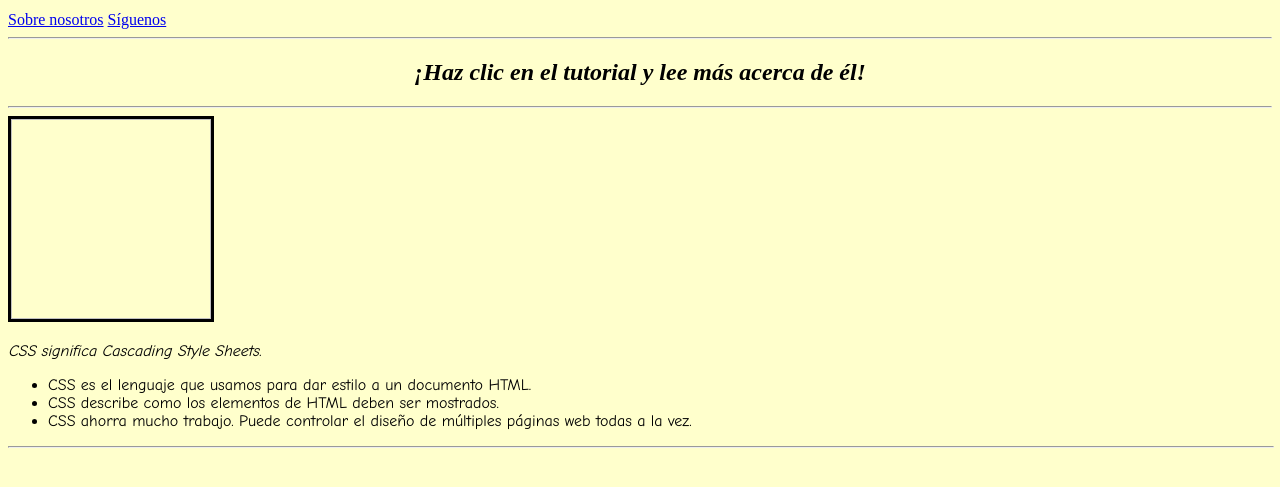
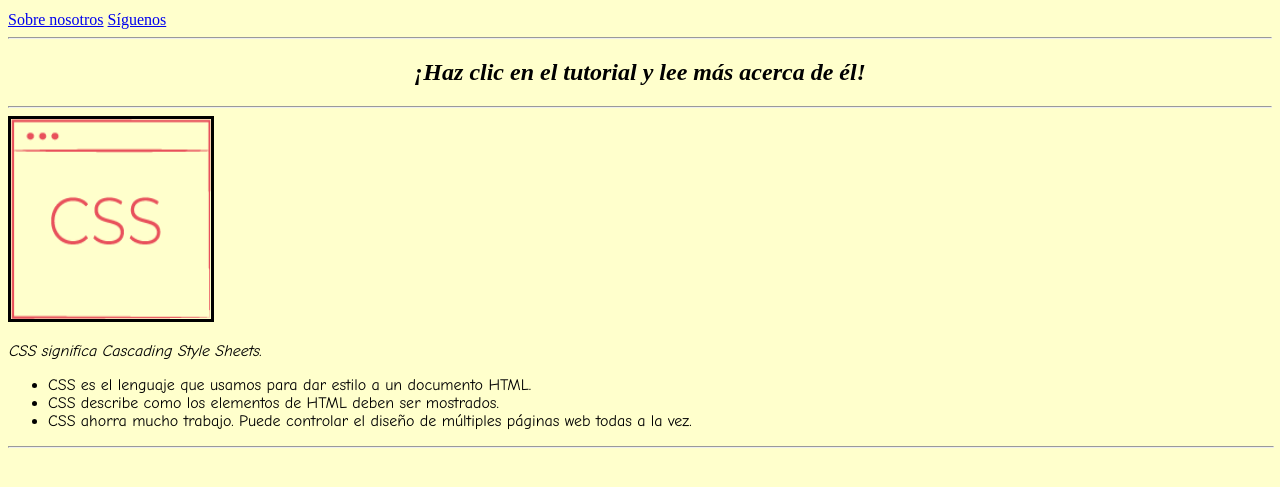
Before and after one commit to Rochsss/Proyecto-49, a plain HTML site: page index.html in a window 1280 px wide. Shown: the part 89-576 px from the top of the page. Drawn offline with Linux system fonts and the light colour scheme.

Commit message:
Update index.html

```diff
--- a/index.html
+++ b/index.html
@@ -56,8 +56,8 @@
 
     <!-- descomenta el código para mostrar la imagen-->
     <!-- <img src="css.png" width="200px" height="200px"> -->
-    <!-- <img src="images/css.png" width="200px" height="200px"> -->
-    <img src:"images/css.png" width="200px" height="200px">
+    <img src="images/css.png" width="200px" height="200px">
+    <!-- <img src:"images/css.png" width="200px" height="200px"> -->
     <!-- <img src:"css.png" width="200px" height="200px"> -->
 
 
```
